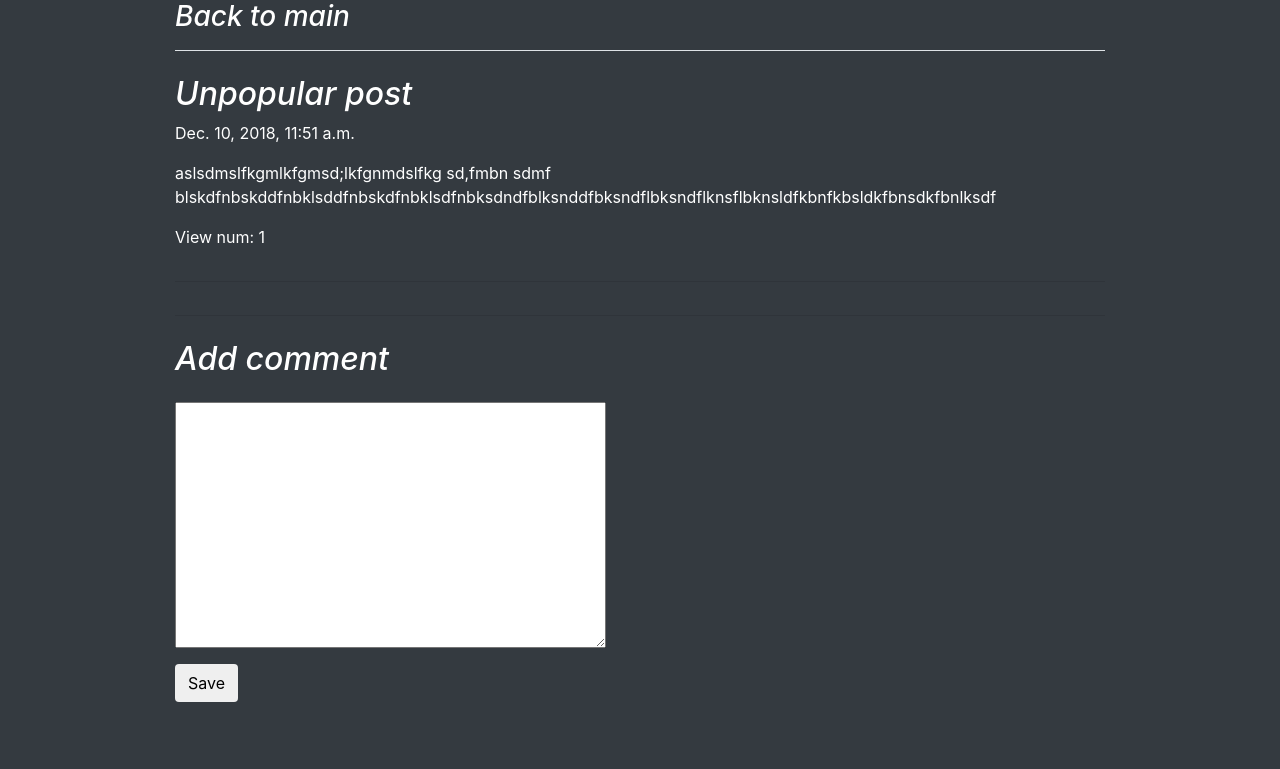
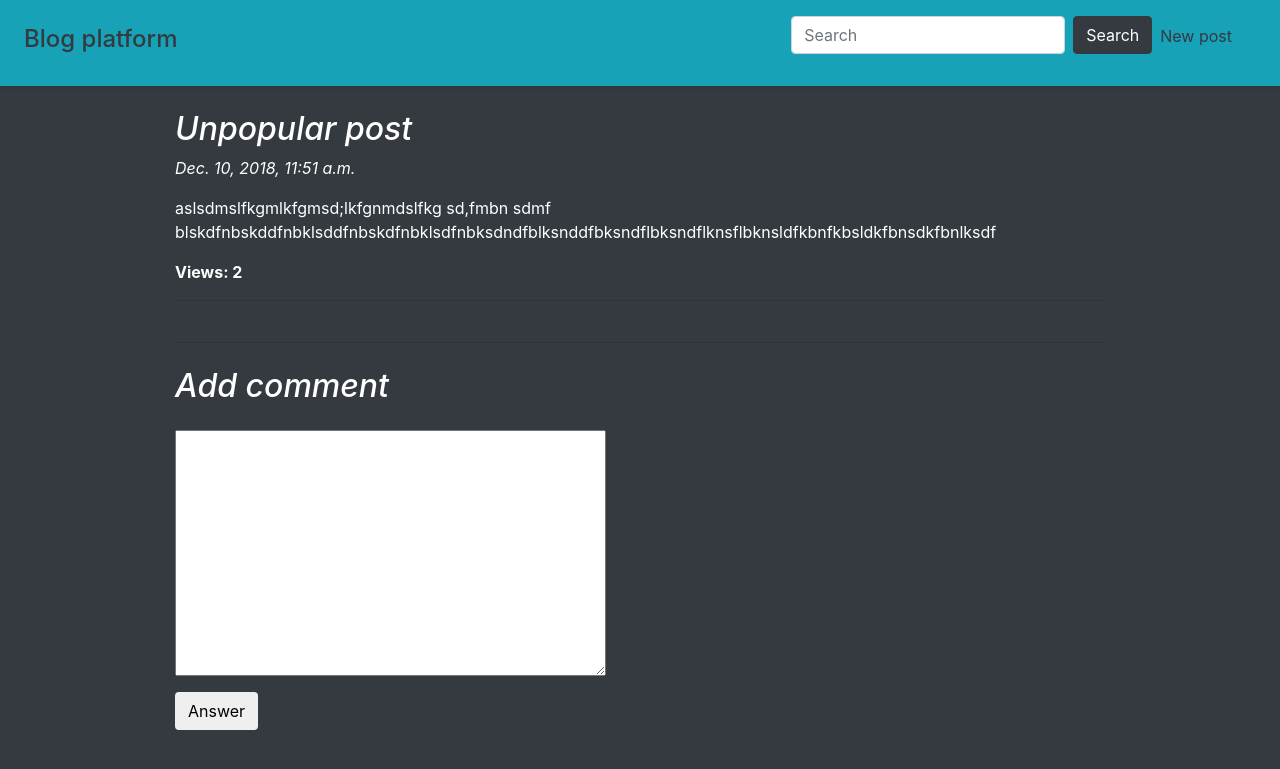
Before and after one commit to Xenobyte42/py_hw8, a Django app: a page that uses blog/blog_platform/templates/post.html in a window 1280 px wide. Shown: the top 769 px of the page. Run offline with Django 3.2, Linux system fonts and the light colour scheme; data comes from the database, SQL or seed files in the repository; both versions use the stored data as it was after the commit; some libraries are stand-ins or nearby versions.

Commit message:
Added theme-search, redesign site

```diff
--- a/blog/blog/settings.py
+++ b/blog/blog/settings.py
@@ -38,6 +38,7 @@ INSTALLED_APPS = [
     'django.contrib.messages',
     'django.contrib.staticfiles',
     'blog_platform',
+    'bootstrap4',
 ]
 
 MIDDLEWARE = [
--- a/blog/blog_platform/models.py
+++ b/blog/blog_platform/models.py
@@ -13,6 +13,9 @@ class PostManager(models.Manager):
     def get_post(self, post_name):
         post = get_object_or_404(Post, theme=post_name)
         return post
+
+    def get_post_with(self, post_theme):
+        return self.filter(theme__contains=post_theme)
 
 
 class CommentManager(models.Manager):
--- /dev/null
+++ b/blog/blog_platform/templates/navbar.html
@@ -0,0 +1,12 @@
+ <div class="d-flex flex-column flex-md-row align-items-center p-3 px-md-4 mb-3 bg-info shadow-sm">
+    <a class="text-dark mr-md-auto" href="{% url 'main_page' %}"><h4>Blog platform</h4></a>
+    <nav class="my-2 my-md-0 mr-md-3 row">
+        <form class="form-inline mt-2 mt-md-0" action="{% url 'post_theme' %}" method="post">
+            {% csrf_token %}
+            <label for="theme"></label>
+            <input class="form-control mr-sm-2" type="text"  name="theme" id="theme" placeholder="Search" aria-label="Search">
+            <button class="btn btn-dark my-2 my-sm-0" type="submit" value="theme">Search</button>
+        </form>
+        <a class="p-2 text-dark" href="{% url 'new_post' %}">New post</a>
+    </nav>
+</div>
--- a/blog/blog_platform/templates/post.html
+++ b/blog/blog_platform/templates/post.html
@@ -1,27 +1,28 @@
 {% extends 'base.html' %}
 {% block content %}
 
+{% include 'navbar.html' %}
+
 <main role="main" class="container text-white">
-    <h3 class="pb-3 mb-4 font-italic border-bottom">
-        <a class="text-white" href="{% url 'main_page' %}">Back to main</a>
-    </h3>
+
     <div class="row mt-4">
         <div class="col-md-8 blog-main">
             <div class="blog-post">
                 <h2 class="blog-post-title font-italic">{{ post.theme }}</h2>
-                <p class="blog-post-meta">{{ post.creation_time }}</p>
+                <p class="blog-post-meta"><i>{{ post.creation_time }}</i></p>
 
                 <p>{{ post.text }}</p>
             </div>
             <div>
-            <p>View num: {{ post.view_num }}</p>
+            <strong>Views: {{ post.view_num }}</strong>
             </div>
         </div>
     </div>
 
     <hr>
 
-    <div class="col-md-6 ml-4">
+    <div class="col-md-6">
+        <div>
             {% for comment in comments %}
                 {% with comment as comment %}
                     {% include 'comment.html' %}
@@ -29,6 +30,11 @@
             {% endfor %}
         </div>
 
+        <div class="mt-4 pagination justify-content-center">
+            {% load bootstrap4 %}
+            {% bootstrap_pagination comments %}
+        </div>
+    </div>
     <hr>
 
     <div class="mt-4">
@@ -36,7 +42,7 @@
         <form method="POST" class="post-form">
             {% csrf_token %}
             {{ form.as_p }}
-            <button type="submit" class="save btn btn-default">Save</button>
+            <button type="submit" class="save btn btn-default">Answer</button>
         </form>
     </div>
 
--- a/blog/blog_platform/urls.py
+++ b/blog/blog_platform/urls.py
@@ -5,5 +5,5 @@ urlpatterns = [
     path('', views.main_page, name='main_page'),
     path('newpost/', views.new_post, name='new_post'),
     path('post/<str:post_name>', views.post, name='post'),
-    path('theme/<str:post_theme>', views.post_theme, name='post_theme'),
+    path('theme/', views.post_theme, name='post_theme'),
 ]
--- a/blog/blog_platform/views.py
+++ b/blog/blog_platform/views.py
@@ -1,5 +1,6 @@
 from django.shortcuts import render
 from django.shortcuts import redirect
+from django.core.paginator import Paginator
 
 from .models import *
 from .forms import *
@@ -9,7 +10,14 @@ MAIN_HTML = 'main.html'
 POST_HTML = 'post.html'
 THEME_HTML = 'theme.html'
 NEWPOST_HTML = 'add_post.html'
+POST_PER_PAGE = 4
+COMM_PER_PAGE = 10
 
+
+def paginate(objects, request, amount):
+    paginator = Paginator(objects, amount)
+    page = request.GET.get('page')
+    return paginator.get_page(page)
 
 def main_page(request):
     if request.GET.get('viewsort', None):
@@ -17,7 +25,8 @@ def main_page(request):
     else:
         posts = Post.objects.date_sort()
 
-    context = {'posts': posts}
+    render_posts = paginate(posts, request, POST_PER_PAGE)
+    context = {'posts': render_posts}
     return render(request, MAIN_HTML, context)
 
 def new_post(request):
@@ -38,6 +47,7 @@ def post(request, post_name):
     post = Post.objects.get_post(post_name)
 
     comments = Comment.objects.get_comments(post)
+    render_comments = paginate(comments, request, COMM_PER_PAGE)
 
     if request.method == "POST":
         form = CommentForm(request.POST)
@@ -49,8 +59,15 @@ def post(request, post_name):
             return redirect('post', post_name=post_name)
     else:
         form = CommentForm()
-    context = {'post': post, 'comments': comments, 'form': form}
+    post.view_num += 1
+    post.save()
+    context = {'post': post, 'comments': render_comments, 'form': form}
     return render(request, POST_HTML, context)
 
-def post_theme(request, post_theme):
-    return render(request, THEME_HTML)
+def post_theme(request):
+    theme = request.POST.get('theme', None)
+    posts = Post.objects.get_post_with(theme)
+
+    render_posts = paginate(posts, request, POST_PER_PAGE)
+    context = {'theme': theme, 'posts': render_posts}
+    return render(request, THEME_HTML, context)
```
Also changed, not shown: blog/blog_platform/templates/add_post.html (+4 -3 lines), blog/blog_platform/templates/main.html (+6 -8 lines), blog/blog_platform/templates/theme.html (+25 -1 lines), blog/blog_platform/migrations/0004_auto_20181210_1402.py (added), blog/db.sqlite3. Lines whose indentation alone changed are shown as unchanged.
